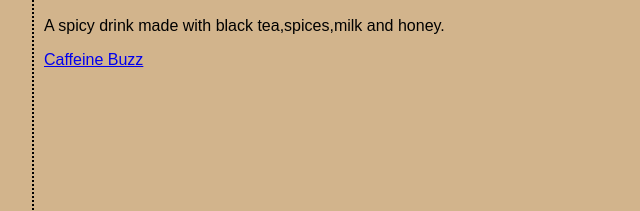
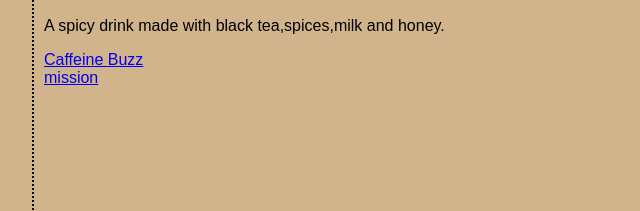
Before and after one commit to Fang-Yuxian/Fang-Yuxian.github.io, a plain HTML site: page index.html in a window 1280 px wide. Shown: the part 367-578 px from the top of the page, 224-864 px from the left. Drawn offline with Linux system fonts and the light colour scheme.

Commit message:
Update index.html

```diff
--- a/index.html
+++ b/index.html
@@ -26,6 +26,9 @@
         <p>A mixture of espresso,steamed milk and foam</p>
         <h2>Chai tea,$1.85</h2>
         <p>A spicy drink made with black tea,spices,milk and honey.</p>
-        <a href="http://wickedlysmart.com/buzz">Caffeine Buzz</a>
+        <p>
+        <a href="http://wickedlysmart.com/buzz">Caffeine Buzz</a><br>
+        <a href="mission.html">mission</a>
+        </p>
     </body>
 </html>
```
